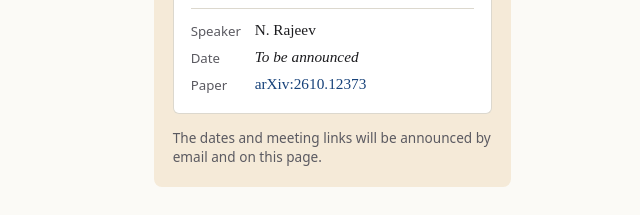
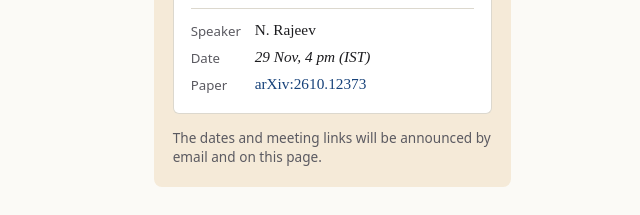
Before and after one commit to flavorforum/flavorforum, a plain HTML site: page index.html in a window 1280 px wide. Shown: the part 780-995 px from the top of the page, 640-1280 px from the left. Drawn offline with Linux system fonts and the light colour scheme; a web font is replaced by a local one.

Commit message:
Update event date in index.html

```diff
--- a/index.html
+++ b/index.html
@@ -66,7 +66,7 @@
           <h3>LFV in flavourful SMEFT: Dimension-Six Running versus Dimension-Eight Mixing</h3>
           <dl class="ad-meta">
             <dt>Speaker</dt><dd>N. Rajeev</dd>
-            <dt>Date</dt><dd class="tba">To be announced</dd>
+            <dt>Date</dt><dd class="tba">29 Nov, 4 pm (IST)</dd>
             <dt>Paper</dt><dd><a href="https://arxiv.org/abs/2610.12373" rel="noopener">arXiv:2610.12373</a></dd>
           </dl>
         </article>
```
